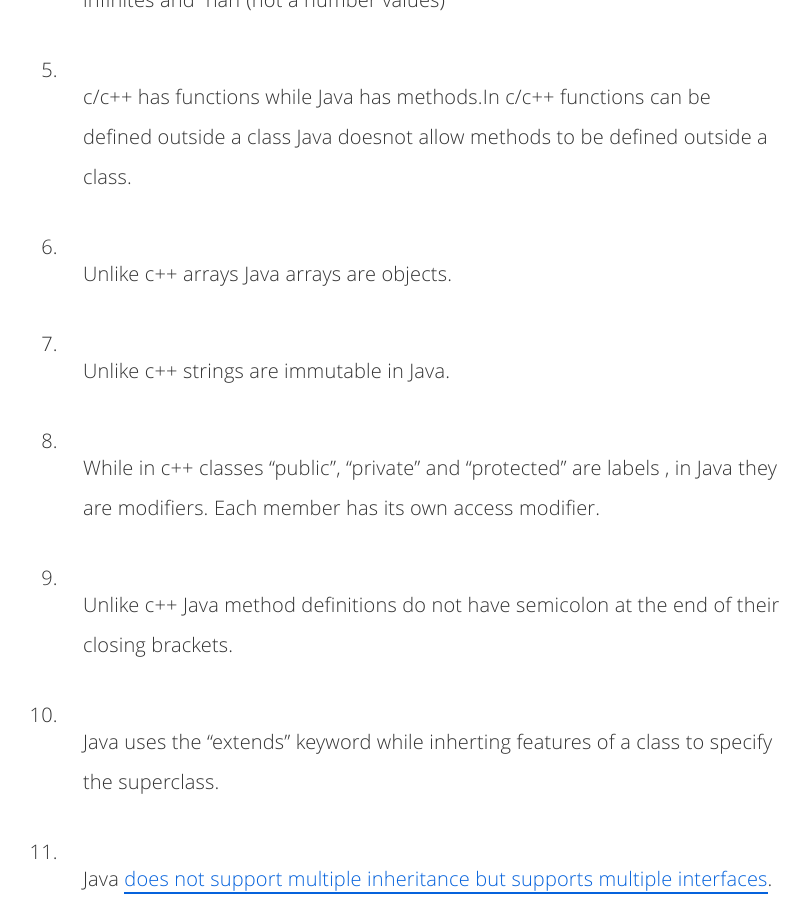
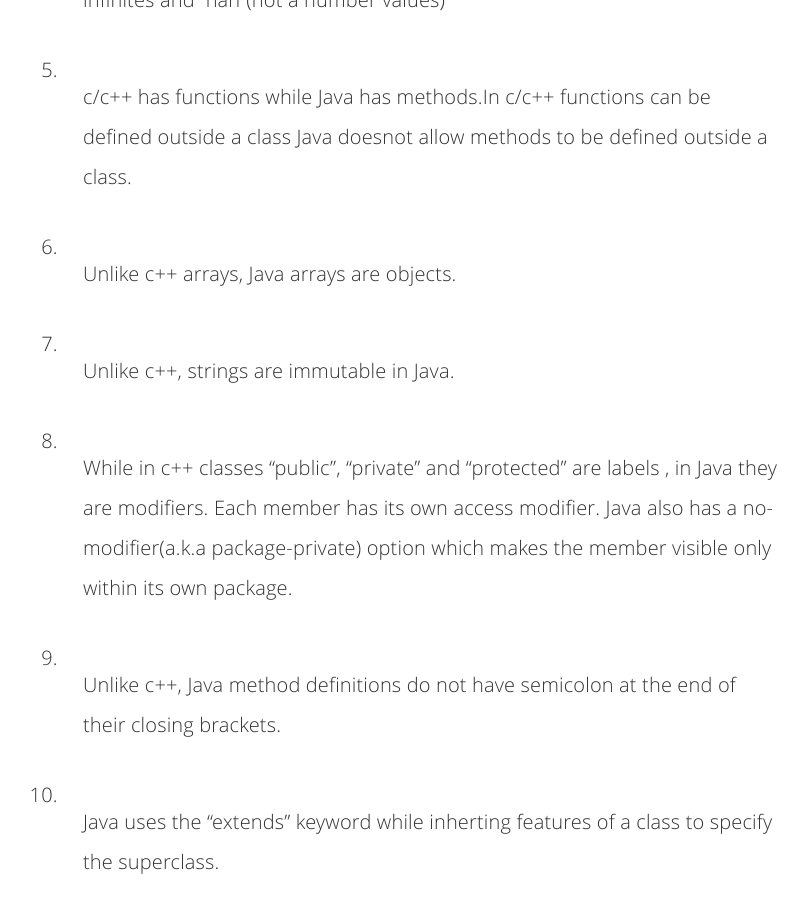
Before and after one commit to ranarag/ranarag.github.io, a Jekyll site: the page built from _posts/2016-09-16-from-cpp-to-java.md, in a window 1280 px wide and 900 px high, scrolled down 1508 px. Shown: the whole window, without its empty margins (217-1025 px from the left). Built offline with Jekyll 4.4.1, drawn with Linux system fonts in a browser that asks for light colours; comment, search, counter and statistics services are not loaded.

Commit message:
update posts

```diff
--- a/_posts/2016-09-16-from-cpp-to-java.md
+++ b/_posts/2016-09-16-from-cpp-to-java.md
@@ -32,13 +32,14 @@ Some differences between c++ and java:
 5. c/c++ has functions while Java has methods.In c/c++ functions can be defined outside a class
 Java doesnot allow methods to be defined outside a class.
 
-6. Unlike c++  arrays Java arrays are objects.
+6. Unlike c++  arrays, Java arrays are objects.
 
-7. Unlike c++ strings are immutable in Java.
+7. Unlike c++, strings are immutable in Java.
 
-8. While in c++ classes "public", "private" and "protected" are labels , in Java they are modifiers. Each member has its own access modifier.
+8. While in c++ classes "public", "private" and "protected" are labels , in Java they are modifiers. Each member has its own access modifier. Java also has a no-modifier(a.k.a package-private) option which makes
+the member visible only within its own package.
 
-9. Unlike c++ Java method definitions do not have
+9. Unlike c++, Java method definitions do not have
 semicolon at the end of their closing brackets.
 
 10. Java uses the "extends" keyword while inherting features of a class to specify the superclass.
```
Also changed, not shown: _posts/2016-08-28-endianness-of-your-pc.md (+2 -2 lines).
